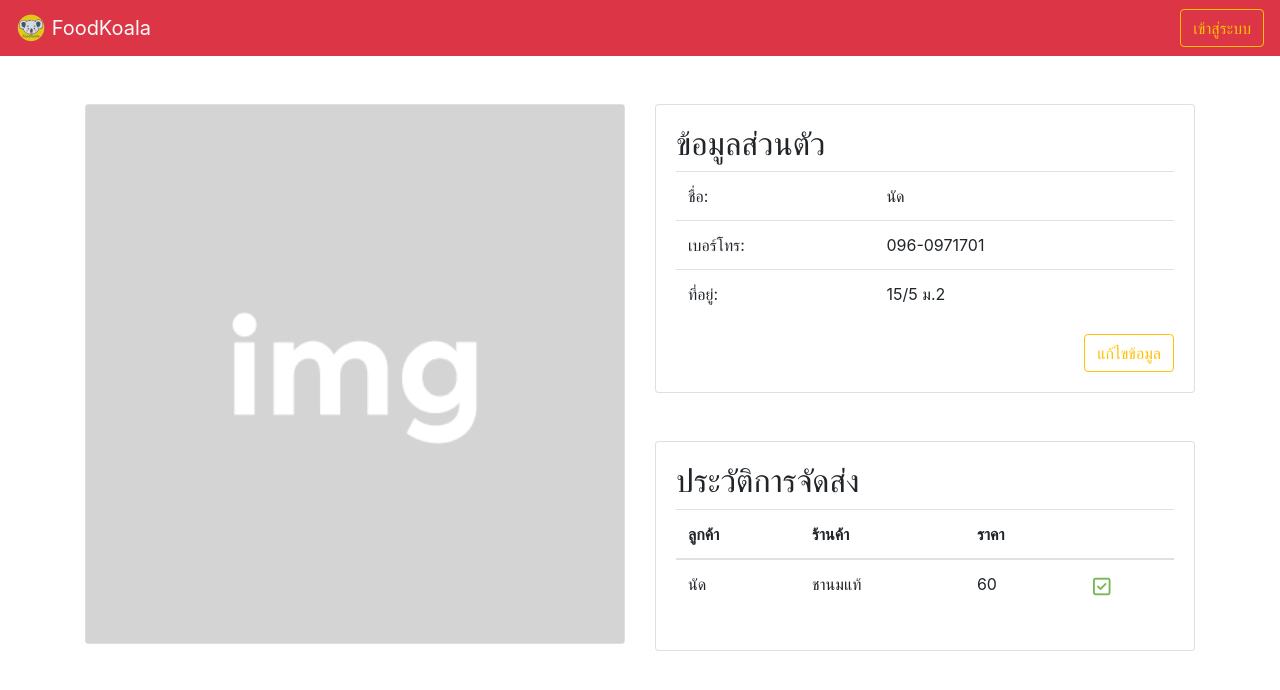
After one commit to Airada-S/FoodKoala, a PHP site: page /employeProfile.php in a window 1280 px wide. The commit adds this page. Shown: the top 690 px of the page. Run offline with PHP 8.4, Linux system fonts and the light colour scheme; some libraries are stand-ins or nearby versions.

Commit message:
game commit

```diff
--- a/ShopEdit.php
+++ b/ShopEdit.php
@@ -141,10 +141,6 @@ $det = $shop->fetch_assoc();
             readURL(input);
         });
     });
-
-    /*  ==========================================
-        SHOW UPLOADED IMAGE NAME
-    * ========================================== */
     var input = document.getElementById( 'upload' );
     var infoArea = document.getElementById( 'upload-label' );
 
--- /dev/null
+++ b/employeProfile.php
@@ -0,0 +1,71 @@
+<!DOCTYPE html>
+<html lang="en">
+<head>
+    <meta charset="UTF-8">
+    <title></title>
+</head>
+<body>
+<?php
+include 'headerEmployee.php';
+?>
+<div class="container">
+    <div class="row">
+        <div class="col-6">
+            <div class="card mt-5" style="width: 100%;">
+                <div class="card--body">
+                    <img src="img/img-test.png" style="width: 100%">
+                </div>
+            </div>
+        </div>
+        <div class="col-6">
+            <div class="card mt-5" style="width: 100%;">
+                <div class="card-body">
+                    <h2>ข้อมูลส่วนตัว</h2>
+                    <table class="table">
+                        <tbody>
+                        <tr>
+                            <td>ชื่อ: </td>
+                            <td>นัด</td>
+                        </tr>
+                        <tr>
+                            <td>เบอร์โทร: </td>
+                            <td>096-0971701</td>
+                        </tr>
+                        <tr>
+                            <td>ที่อยู่: </td>
+                            <td>15/5 ม.2</td>
+                        </tr>
+                        </tbody>
+                    </table>
+                    <a href="employeEdit.php"  type="button" class="btn btn-outline-warning float-right">แก้ไขข้อมูล</a>
+                </div>
+            </div>
+            <div class="card mt-5" style="width: 100%;">
+                <div class="card-body">
+                    <h2>ประวัติการจัดส่ง</h2>
+                    <table class="table">
+                        <thead>
+                        <tr>
+                            <th>ลูกค้า</th>
+                            <th>ร้านค้า</th>
+                            <th>ราคา</th>
+                            <th></th>
+                        </tr>
+                        </thead>
+                        <tbody>
+                        <tr>
+                            <td>นัด</td>
+                            <td>ชานมแท้</td>
+                            <td>60</td>
+                            <td><a href="#" style="color: #76b852;font-size: 20px"><i class="far fa-check-square"></i></a></td>
+                        </tr>
+
+                        </tbody>
+                    </table>
+                </div>
+            </div>
+        </div>
+    </div>
+</div>
+</body>
+</html>
--- /dev/null
+++ b/headerEmployee.php
@@ -0,0 +1,69 @@
+<!DOCTYPE html>
+<html lang="en">
+<head>
+    <script src="https://kit.fontawesome.com/a076d05399.js"></script>
+    <link rel="stylesheet" href="https://stackpath.bootstrapcdn.com/bootstrap/4.4.1/css/bootstrap.min.css" integrity="sha384-Vkoo8x4CGsO3+Hhxv8T/Q5PaXtkKtu6ug5TOeNV6gBiFeWPGFN9MuhOf23Q9Ifjh" crossorigin="anonymous">
+    <meta charset="UTF-8">
+</head>
+<body>
+<?php
+session_start();
+if(!isset($_SESSION['id'])){
+    $_SESSION['id'] = 'null';
+}
+if(!isset($_SESSION['status'])){
+    $_SESSION['status'] = 'null';
+}
+if(!isset($_SESSION["listProduct"])){
+    $_SESSION["listProduct"] = array();
+}
+//    if(!isset($_SESSION['pid'])){
+//        $_SESSION['pid'] = '';
+//    }
+//    echo $_SESSION["status"] ;
+$butt = "เข้าสู่ระบบ";
+$link = "login.php";
+$link2 = "";
+if($_SESSION["status"] != 'null'){
+//        echo $_SESSION["status"];
+    $butt = "ออกจากระบบ";
+    $link = "check.php?s=4";
+//        $arr = (explode("|",$_SESSION['pid']));
+    $_SESSION["num"] = array_sum($_SESSION["listProduct"]);
+    if($_SESSION["status"] == 'seller'){
+        $link2 = "ShopManage.php";
+    }elseif ($_SESSION["status"] == 'customer'){
+        $link2 = "customerManage.php";
+    }
+}
+?>
+<nav class="navbar navbar-light bg-danger">
+    <a class="navbar-brand text-light" href="index.php">
+        <img src="img/logo.png" width="30" height="30" class="d-inline-block align-top" alt="">
+        FoodKoala
+    </a>
+    <form class="form-inline" action="<?php echo $link ?>" method='POST'>
+        <?php
+        if($_SESSION["status"] != "null"){
+        ?>
+        <a style="font-size: 20px;color: gold" href="<?php echo $link2; ?>">
+            <?php echo $_SESSION["user"]; ?>
+        </a>
+        <?php if($_SESSION["status"] == "customer"){ ?>
+        <a style="font-size: 20px;color: gold" href="check.php?s=7">
+            <i class="fas fa-shopping-cart mr-1 ml-1"></i>
+
+            <?php
+            echo $_SESSION["num"];
+            }
+            }
+            ?>
+        </a>
+        <button class="btn btn-outline-warning my-2 my-sm-0 ml-3" type="submit"><?php echo $butt ?></button>
+    </form>
+</nav>
+<script src="https://code.jquery.com/jquery-3.4.1.slim.min.js" integrity="sha384-J6qa4849blE2+poT4WnyKhv5vZF5SrPo0iEjwBvKU7imGFAV0wwj1yYfoRSJoZ+n" crossorigin="anonymous"></script>
+<script src="https://cdn.jsdelivr.net/npm/popper.js@1.16.0/dist/umd/popper.min.js" integrity="sha384-Q6E9RHvbIyZFJoft+2mJbHaEWldlvI9IOYy5n3zV9zzTtmI3UksdQRVvoxMfooAo" crossorigin="anonymous"></script>
+<script src="https://stackpath.bootstrapcdn.com/bootstrap/4.4.1/js/bootstrap.min.js" integrity="sha384-wfSDF2E50Y2D1uUdj0O3uMBJnjuUD4Ih7YwaYd1iqfktj0Uod8GCExl3Og8ifwB6" crossorigin="anonymous"></script>
+</body>
+</html>
```
Also changed, not shown: employeEdit.php (added, +40 -0 lines), employeManage.php (added, +54 -0 lines).
